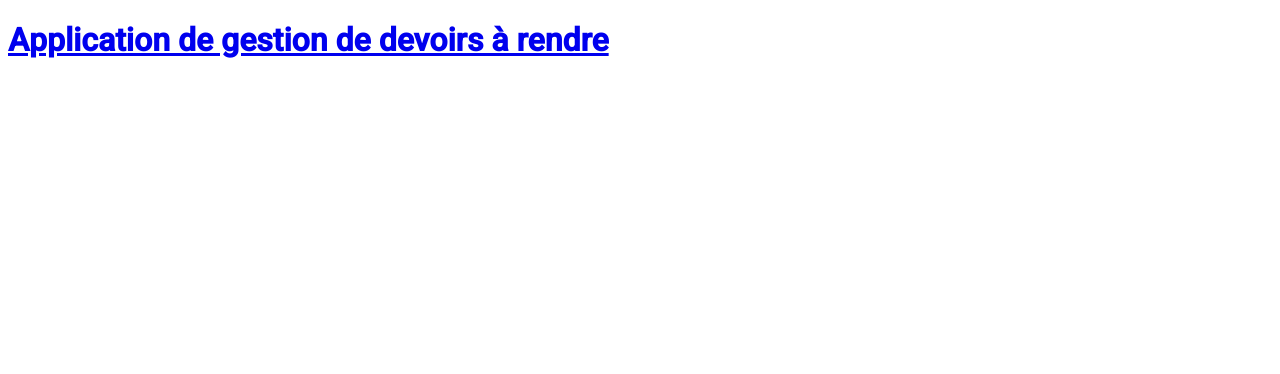
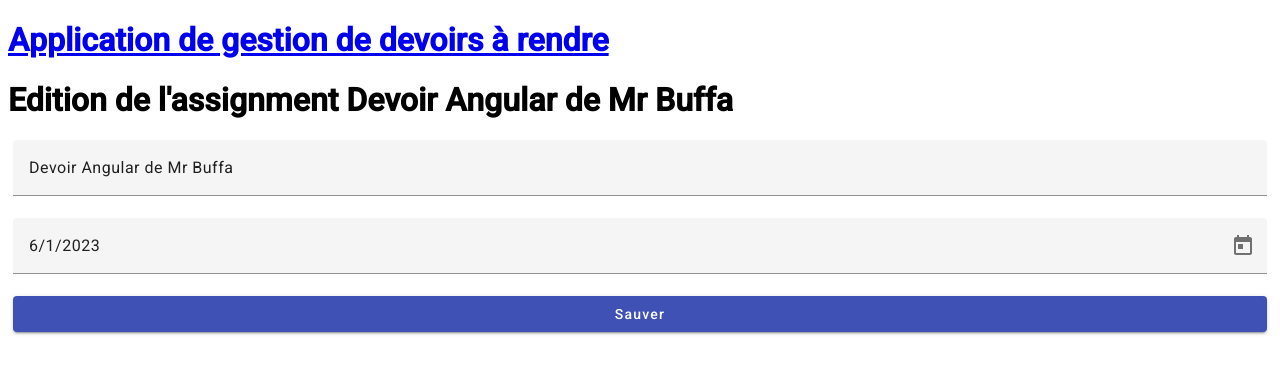
Before and after one commit to stephancj/Assignement-Management-Angular-MongoCloud-Front, an Angular app: page /assignments/1/edit in a window 1280 px wide. Before the commit this address led to /. Shown: the top 374 px of the page. Built offline with nearby package versions, Linux system fonts and the light colour scheme.

Commit message:
router presque terminé

```diff
--- a/src/app/assignments/add-assignment/add-assignment.component.ts
+++ b/src/app/assignments/add-assignment/add-assignment.component.ts
@@ -1,6 +1,7 @@
 import { Component } from '@angular/core';
 import { Assignment } from '../assignment.model';
 import { AssignmentsService } from 'src/app/shared/assignments.service';
+import { Router } from '@angular/router';
 
 @Component({
   selector: 'app-add-assignment',
@@ -14,7 +15,8 @@
   dateDeRendu!: Date;
 
 
-  constructor(private assignmentsService: AssignmentsService) { }
+  constructor(private assignmentsService: AssignmentsService,
+              private router:Router) { }
 
   onSubmit(event: any) {
     // On vérifie que les champs ne sont pas vides
@@ -35,7 +37,7 @@
 
         // On va naviguer vers la page d'accueil pour afficher la liste
         // des assignments
-
+        this.router.navigate(["/home"]);
 
       });
   }
--- a/src/app/assignments/assignment-detail/assignment-detail.component.html
+++ b/src/app/assignments/assignment-detail/assignment-detail.component.html
@@ -1,16 +1,19 @@
-<p>DANS DETAIL</p>
 <mat-card *ngIf="assignmentTransmis">
   <mat-card-content>
     <mat-card-title>{{assignmentTransmis.nom}}</mat-card-title>
     <mat-card-subtitle>Date de rendu : {{assignmentTransmis.dateDeRendu | date: 'dd/MM/yy'}}</mat-card-subtitle>
   </mat-card-content>
   <mat-card-actions id="bottom">
-      <mat-checkbox
-                    *ngIf="!assignmentTransmis.rendu"
-                    (click)="onAssignmentRendu()"
-      >
+    <mat-checkbox *ngIf="!assignmentTransmis.rendu" (click)="onAssignmentRendu()">
       Rendu
     </mat-checkbox>
-    <button mat-raised-button color="primary" (click)="onDeleteAssignment()">DELETE</button>
+
+    <button mat-raised-button color="primary"
+            (click)="onEditAssignment()"
+    >
+      EDIT
+    </button>
+
+  <button mat-raised-button color="accent" (click)="onDeleteAssignment()">DELETE</button>
   </mat-card-actions>
 </mat-card>
--- a/src/app/assignments/assignment-detail/assignment-detail.component.ts
+++ b/src/app/assignments/assignment-detail/assignment-detail.component.ts
@@ -1,7 +1,7 @@
-import { Component, OnInit} from '@angular/core';
+import { Component, OnInit } from '@angular/core';
 import { Assignment } from '../assignment.model';
 import { AssignmentsService } from 'src/app/shared/assignments.service';
-import { ActivatedRoute } from '@angular/router';
+import { ActivatedRoute, Router } from '@angular/router';
 
 @Component({
   selector: 'app-assignment-detail',
@@ -9,10 +9,11 @@
   styleUrls: ['./assignment-detail.component.css']
 })
 export class AssignmentDetailComponent implements OnInit {
-  assignmentTransmis?:Assignment;
+  assignmentTransmis?: Assignment;
 
-  constructor(private assignmentsService:AssignmentsService,
-              private route:ActivatedRoute) { }
+  constructor(private assignmentsService: AssignmentsService,
+    private route: ActivatedRoute,
+    private router: Router) { }
 
   ngOnInit(): void {
     // appelée avant le rendu du composant
@@ -29,7 +30,7 @@
   }
 
   onDeleteAssignment() {
-    if(!this.assignmentTransmis) return;
+    if (!this.assignmentTransmis) return;
 
     console.log("Suppression de l'assignment " + this.assignmentTransmis.nom);
 
@@ -39,12 +40,15 @@
         console.log(message);
         // Pour cacher le detail, on met l'assignment à null
         this.assignmentTransmis = undefined;
+
+        // et on navigue vers la page d'accueil
+        this.router.navigate(["/home"]);
       });
 
   }
 
   onAssignmentRendu() {
-    if(!this.assignmentTransmis) return;
+    if (!this.assignmentTransmis) return;
 
     this.assignmentTransmis.rendu = true;
 
@@ -54,4 +58,20 @@
         console.log(message);
       });
   }
+
+  onEditAssignment() {
+    // navigation vers la page edit
+    // équivalent à "/assignment/2/edit" par exemple
+    // path = "/assignment/" + this.assignmentTransmis?.id + "/edit";
+    // this.router.navigate([path]);
+    // c'est pour vous montrer la syntaxe avec [...]
+    this.router.navigate(["/assignments", this.assignmentTransmis?.id, "edit"],
+    {
+      queryParams: {
+        nom: this.assignmentTransmis?.nom,
+        matiere: "Angular"
+      },
+      fragment: "edition"
+    });
   }
+}
--- /dev/null
+++ b/src/app/assignments/edit-assignment/edit-assignment.component.css
@@ -0,0 +1,5 @@
+.form {
+    display: flex;
+    flex-direction: column;
+    margin:5px;
+}
--- /dev/null
+++ b/src/app/assignments/edit-assignment/edit-assignment.component.html
@@ -0,0 +1,17 @@
+<div class="container" *ngIf="assignment">
+    <h1>Edition de l'assignment {{assignment.nom}}</h1>
+    <form ngForm class="form" #formupdate (submit)="onSaveAssignment(); formupdate.reset(); ">
+      <mat-form-field>
+        <input matInput placeholder="Edition du nom" [(ngModel)]="nomAssignment" name="assignment-name">
+      </mat-form-field>
+      <mat-form-field>
+        <input matInput [matDatepicker]="picker" placeholder="Edition de la date" [(ngModel)]="dateDeRendu" name="date">
+        <mat-datepicker-toggle matSuffix [for]="picker">
+        </mat-datepicker-toggle>
+        <mat-datepicker #picker></mat-datepicker>
+      </mat-form-field>
+      <button mat-raised-button color="primary" [disabled]="((!nomAssignment)||(!dateDeRendu))">
+        Sauver
+      </button>
+    </form>
+   </div>
--- /dev/null
+++ b/src/app/assignments/edit-assignment/edit-assignment.component.ts
@@ -0,0 +1,65 @@
+import { Component, OnInit } from '@angular/core';
+import { ActivatedRoute, Router } from '@angular/router';
+import { AssignmentsService } from 'src/app/shared/assignments.service';
+import { Assignment } from '../assignment.model';
+
+@Component({
+ selector: 'app-edit-assignment',
+ templateUrl: './edit-assignment.component.html',
+ styleUrls: ['./edit-assignment.component.css'],
+})
+export class EditAssignmentComponent implements OnInit {
+ assignment!: Assignment | undefined;
+ // associées aux champs du formulaire
+ nomAssignment!: string;
+ dateDeRendu!: Date;
+
+ constructor(
+   private assignmentsService: AssignmentsService,
+   private route: ActivatedRoute,
+   private router: Router
+ ) {}
+
+ ngOnInit(): void {
+   this.getAssignment();
+ }
+ getAssignment() {
+  // on récupère l'id dans le snapshot passé par le routeur
+  // le "+" force l'id de type string en "number"
+  const id = +this.route.snapshot.params['id'];
+
+  // Exemple de récupération des query params (après le ? dans l'url)
+  const queryParams = this.route.snapshot.queryParams;
+  console.log(queryParams);
+  console.log("nom :"  + queryParams['nom'])
+  console.log("matière :" + queryParams['matiere'])
+
+  // Exemple de récupération du fragment (après le # dans l'url)
+  const fragment = this.route.snapshot.fragment;
+  console.log("Fragment = " + fragment);
+
+  this.assignmentsService.getAssignment(id)
+  .subscribe((assignment) => {
+    if (!assignment) return;
+    this.assignment = assignment;
+    // Pour pré-remplir le formulaire
+    this.nomAssignment = assignment.nom;
+    this.dateDeRendu = assignment.dateDeRendu;
+  });
+}
+onSaveAssignment() {
+  if (!this.assignment) return;
+
+  // on récupère les valeurs dans le formulaire
+  this.assignment.nom = this.nomAssignment;
+  this.assignment.dateDeRendu = this.dateDeRendu;
+  this.assignmentsService
+    .updateAssignment(this.assignment)
+    .subscribe((message) => {
+      console.log(message);
+
+      // navigation vers la home page
+      this.router.navigate(['/home']);
+    });
+}
+}
```
Also changed, not shown: src/app/app.module.ts (+7 -1 lines). Lines whose indentation alone changed are shown as unchanged.
